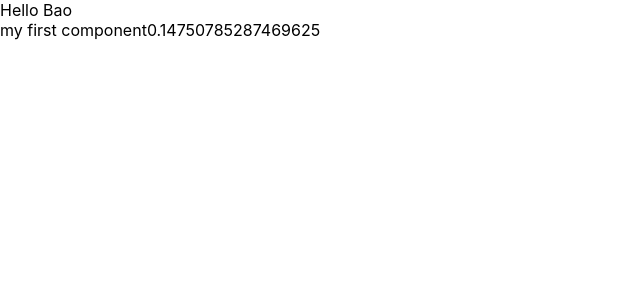
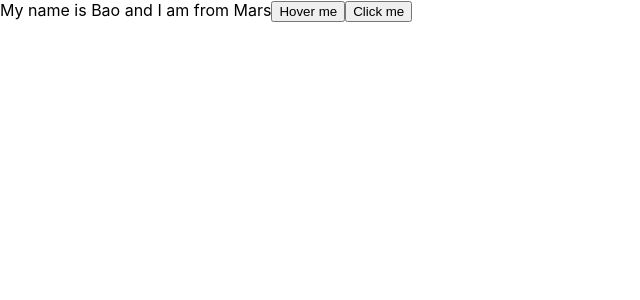
Before and after one commit to baogtrang/Classified-Ads, a React (Create React App) app: page / in a window 1280 px wide. Shown: the top 300 px of the page, without its empty margins (0-640 px from the left). Built offline with nearby package versions, Linux system fonts and the light colour scheme.

Commit message:
video 19

```diff
--- a/src/App.js
+++ b/src/App.js
@@ -3,29 +3,55 @@ import "./App.css";
 import { useDispatch, useSelector } from "react-redux";
 import { increaseCounter, decreaseCounter } from "./redux/action/counterAction";
 import MyComponent from "./components/MyComponent";
-const App = () => {
-  const count = useSelector((state) => state.counter.count);
-  const dispatch = useDispatch();
+import React from "react";
 
-  return (
-    <div>
-      Hello Bao
-      <MyComponent></MyComponent>
-    </div>
-    // <div className='App'>
-    //   <header className='App-header'>
-    //     <img
-    //       src={logo}
-    //       className='App-logo'
-    //       alt='logo'
-    //     />
-    //     <p>Hello World</p>
-    //     <div>Count = {count}</div>
-    //     <button onClick={() => dispatch(increaseCounter())}>Increase</button>
-    //     <button onClick={() => dispatch(decreaseCounter())}>Decrease</button>
-    //   </header>
-    // </div>
-  );
-};
+class App extends React.Component {
+  state = {
+    name: "Bao",
+    address: "Mars",
+    age: 50,
+  };
+
+  handleClick(event) {
+    console.log(">> Click me");
+    console.log("My name is, this.state.name");
+  }
+
+  handleOnMouseOver(event) {
+    console.log(event.pageX);
+  }
+
+  render() {
+    return (
+      <div>
+        My name is {this.state.name} and I am from {this.state.address}
+        <button onMouseOver={this.handleOnMouseOver}>Hover me</button>
+        <button onClick={this.handleOnMouseOver}>Click me</button>
+      </div>
+    );
+  }
+}
+
+// const App = () => {
+//   const count = useSelector((state) => state.counter.count);
+//   const dispatch = useDispatch();
+
+//   return (
+
+//     <div className='App'>
+//       <header className='App-header'>
+//         <img
+//           src={logo}
+//           className='App-logo'
+//           alt='logo'
+//         />
+//         <p>Hello World</p>
+//         <div>Count = {count}</div>
+//         <button onClick={() => dispatch(increaseCounter())}>Increase</button>
+//         <button onClick={() => dispatch(decreaseCounter())}>Decrease</button>
+//       </header>
+//     </div>
+//   );
+// };
 
 export default App;
```
